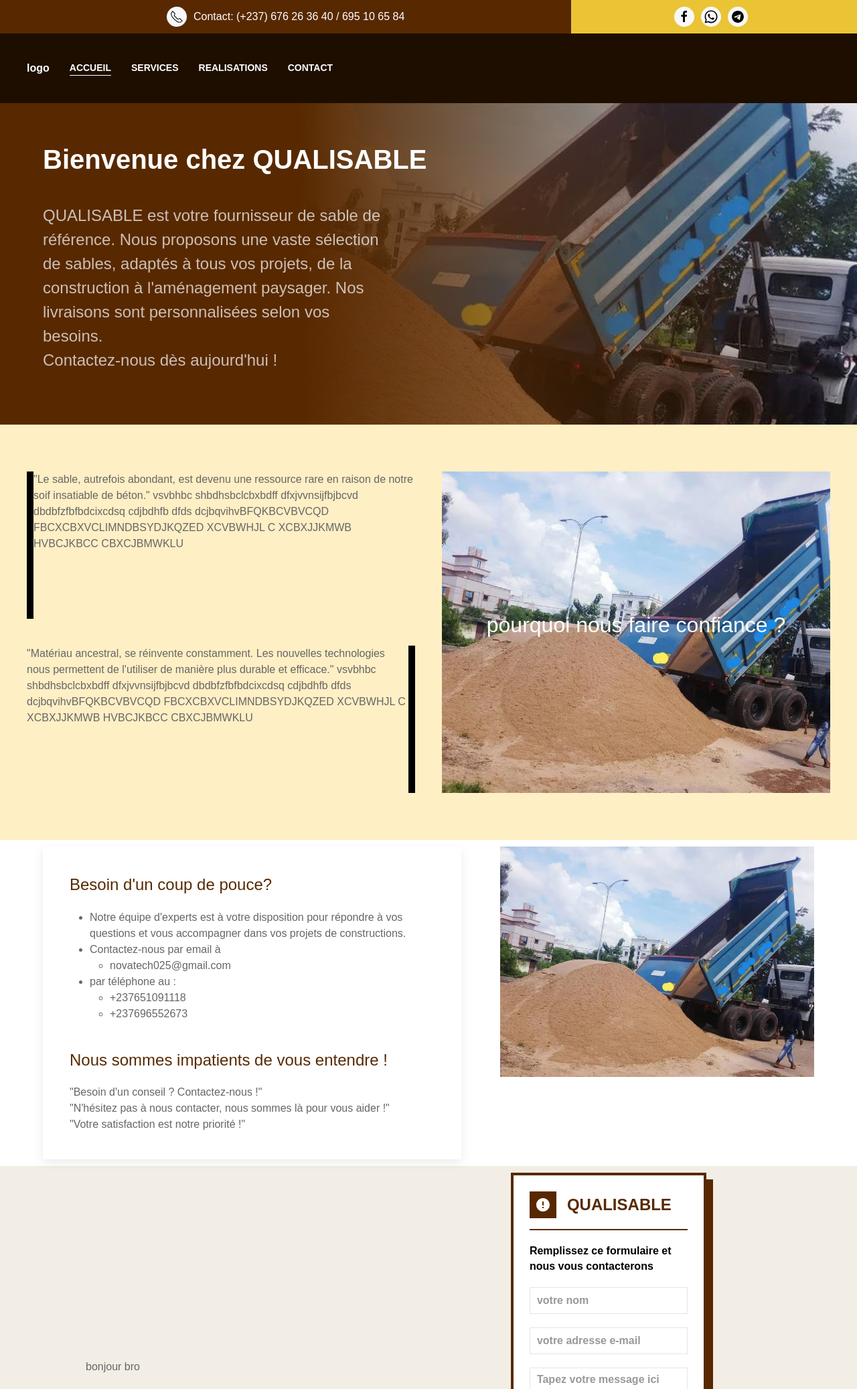
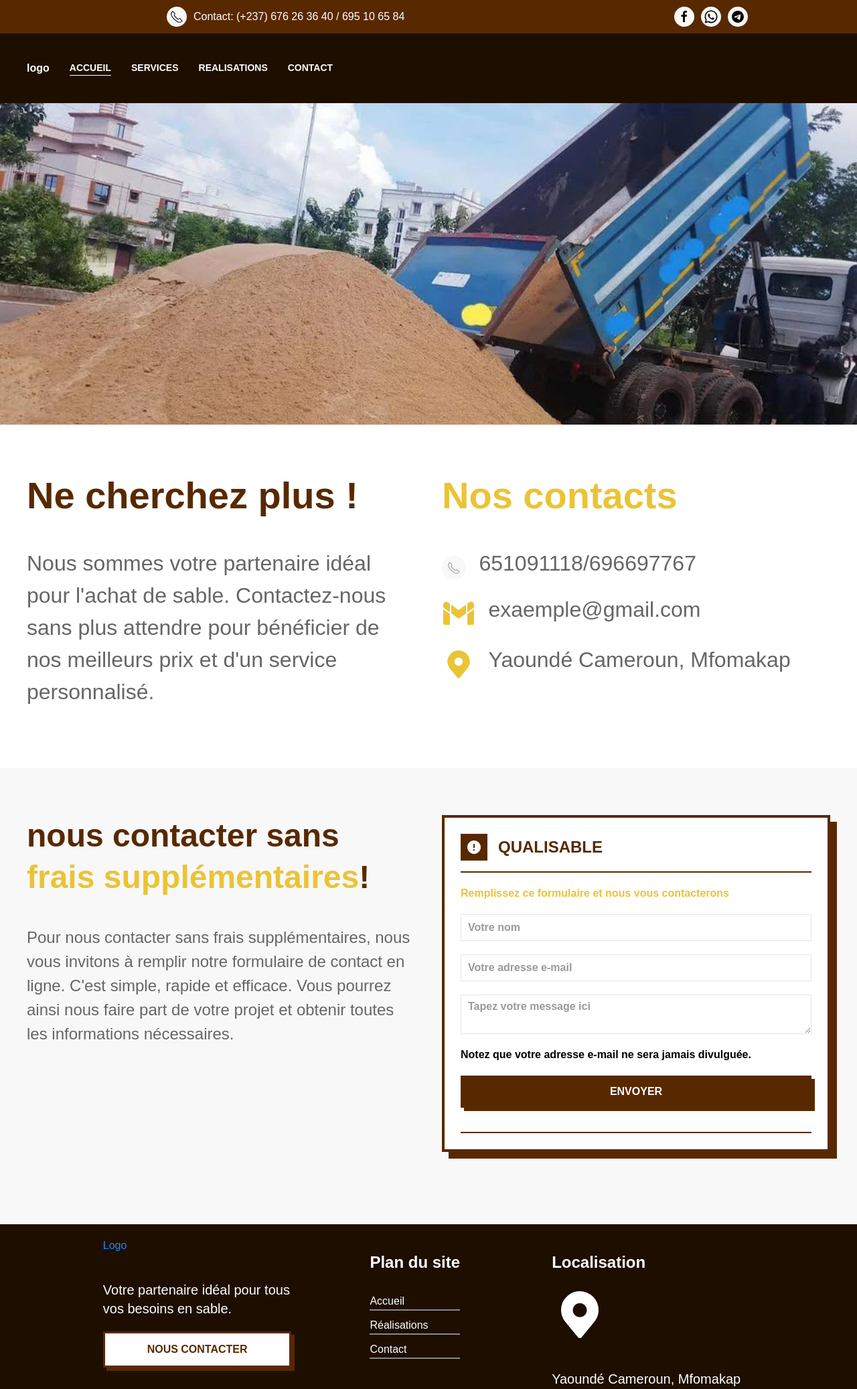
Before and after one commit to novatech025/site_web_laurant, a Django app: page /contact/ in a window 1280 px wide. Shown: the top 2074 px of the page at 67% size. Run offline with Django 5.2, Linux system fonts and the light colour scheme.

Commit message:
page de contact

```diff
--- a/main/static/main/css/contact.css
+++ b/main/static/main/css/contact.css
@@ -1,9 +1,3 @@
-/* .contact {
-    background-color: rgba(15, 0, 108, 0.1);
-    font-family: var(--content-font-family);
-    position: relative;
-} */
-
 .contact .uk-height-medium {
     height: 60vh;
     position: relative;
@@ -24,10 +18,6 @@
 
 }
 
-/* .contact .uk-height-medium .contact-banner:hover{
-    background: linear-gradient(90deg , var(--principal1-color)40%, transparent 100%);
-} */
-
 .contact-banner h2 {
     font-weight: bold;
     color: #fff;
@@ -47,56 +37,49 @@
     background-color: #fff;
 }
 
-.question-info {
+/* ########## section numero de tel droite ############ */
+
+.localisation-banner-info {
     width: 100%;
-    background-color: var(--second6-color);
+    background-color: white;
     display: flex;
 }
 
-/* .question-info .uk-container .uk-grid-match .right p {
-    width: 45%;
-    padding: 10px;
-} */
+.div1 h2:first-child{
+    font-weight: bold;
+    font-size: 3.5rem;
+    color: var(--second1-color);
+    padding-bottom: 20px;
 
-.question-info .p1 {
-    border-left: 10px solid black;
-}
-
-.question-info .p2 {
-    border-right: 10px solid black;
 }
 
 
-.question-info .uk-card-body {
-    color: #000;
+.localisation-banner-info-right .icon{
+    font-size: 2rem;
+    color: var(--second1-color);
+}
+.localisation-banner-info-right .text{
+    font-size: 2rem;
+    margin-left: 15px;
 }
 
-/* .div1 {
-    display: inline-block;
-    background-color: RGBa(240, 160, 0, 0.5);
-    height: 100px;
-    width: 100px;
-    margin: 50px 5px;
-    transform: skewX(-30deg);
+/* ##### section numero tel gauche ######## */
+
+.sup-banner-form-text .content h2:first-child,
+.localisation-banner-info-left .content h2:first-child{
+    font-weight: bold;
+    font-size: 3.5rem;
+    color: var(--principal1-color);
+    padding-bottom: 20px;
+}
 
 
-} */
+.localisation-banner-info-left .content p{
+    font-size: 2rem;
+}
 
-/* @keyframes rotation {
-    0% {
-        transform: perspective(50px) rotate3d(1, 1, 1, 0deg);
-    }
 
-    50% {
-        transform: perspective(50px) rotate3d(1, 1, 1, 180deg);
-    }
-
-    100% {
-        transform: perspective(50px) rotate3d(1, 1, 1, 360deg);
-    }
-} */
-
-section .supcont-wrapper .supcont-wrapper-left {
+/* section .supcont-wrapper .supcont-wrapper-left {
     flex: 8;
 }
 
@@ -105,42 +88,59 @@
     padding-left: 5%;
 }
 
-/* .uk-overflow-hidden:hover{
-    transform: rotate(5deg);
-} */
+
 
 .supcont-wrapper-right .uk-overflow-hidden {
     width: 100%;
     height: 100%;
+} */
+
+/* ####### sup-banner-form-text ############# */
+/*
+.sup-banner-form-text{
+    flex: 6;
+} */
+
+.sup-banner-form-text .content h2:first-child{
+    font-weight: bold;
+    font-size: 3rem;
+    color: var(--principal1-color);
+}
+.sup-banner-form-text .content h2:first-child span{
+    font-weight: bold;
+    font-size: 3rem;
+    color: var(--second1-color);
 }
 
-.sup-banner-form-body {
-    /* position: absolute;
-    top: 0; */
-    /* width: 100%;
-    height: 100%; */
+.sup-banner-form-text .content p{
+    font-size: 1.5rem;
+}
+
+/* ####### sup-banner-form-body ######### */
+
+/* .sup-banner-form-body {
     display: flex;
     align-items: center;
     padding: 10px 10%;
-}
+} */
 
 .sup-banner-form {
-    margin-left: 5%;
-    flex: 6;
+    /* margin-left: 5%;
+    flex: 6; */
     display: flex;
     align-items: center;
     justify-content: center;
     padding-bottom: 3%;
 }
 
-.sup-banner-form-photo {
+/* .sup-banner-form-photo {
     flex: 6;
     width: 50%;
-}
+} */
 
 
 .banner-form-content {
-    width: 60%;
+    width: 50%;
     border: 4px solid var(--principal1-color);
     background-color: #fff;
     padding: 1.5rem;
@@ -186,6 +186,10 @@
     border-bottom: 2px solid var(--principal1-color);
     padding-bottom: 1rem;
     font-weight: 600;
+}
+
+#p1_form{
+    color: var(--second1-color)
 }
 
 .envoi_cont {
@@ -252,171 +256,4 @@
     color: var(--principal1-color);
 }
 
-
-
-/* h1,
-h2,
-h3 {
-    font-size: 30px;
-    color: var(--color1);
-    font-weight: bold;
-} */
-
-/* .question_info {
-    padding: 10px 5%;
-}
-
-
-
-#contact_info,
-#form_contact {
-    float: left;
-    box-sizing: border-box;
-    margin: 0%;
-    height: 100vh;
-    border-radius: 16px;
-}
-
-#contact_info {
-    width: 50%;
-    border: none;
-    box-shadow: 10px 2px 10px 4px rgba(15, 0, 108, 0.1);
-    padding: 10px 5%;
-}
-
-#form_contact {
-    width: 49%;
-    display: flex;
-    justify-content: center;
-    margin-left: 1%;
-    align-items: center;
-    position: relative;
-    background-color: #0a1428;
-}
-
-
-#form_contact form label,
-#form_contact form p {
-    color: #fff;
-    font-size: 16px;
-}
-
-
-
-#form_contact form {
-    width: 70%;
-    padding: 10px 5%;
-    box-sizing: border-box;
-    background-color: rgba(255, 255, 255, 0.1);
-    border: 1px solid rgba(255, 255, 255, 0.125);
-    border-radius: 16px;
-    z-index: 1;
-
-}
-
-
-#form_contact form #p1_form {
-    color: var(--color5);
-    font-weight: bold;
-}
-
-
-#form_contact form input,
-#form_contact form textarea {
-    background: transparent;
-    border: none;
-    outline: none;
-    border-bottom: 2px solid #fff;
-    color: #fff;
-}
-
-#form_contact form input:focus,
-#form_contact form textarea:focus,
-#form_contact form input:valid,
-#form_contact form textarea:valid {
-    border-color: var(--color3);
-}
-
-.envoi_cont {
-    font-size: 30px;
-    color: #fff;
-    font-weight: bold;
-    border-radius: 50px;
-    border: none;
-    background-color: var(--color1);
-    padding: 13px;
-    cursor: pointer;
-    width: 80%;
-    margin-left: 10%;
-
-}
-
-
-
-.supcont {
-    width: 100%;
-    display: table;
-    clear: both;
-    background-color: rgba(15, 0, 108, 0.1);
-    background-size: cover;
-    padding: 0%;
-    margin: 0%;
-}
-
-
-#form_contact .blog {
-    position: absolute;
-    width: 400px;
-    height: 400px;
-    background: linear-gradient(360deg, var(--color1), var(--second-color3), var(--color7), var(--color4), var(--second-color2), var(--color3));
-    border-radius: 70% 30% 65% 35% / 47% 58% 42% 53% ;
-    bottom: 10px;
-    right: 100px;
-    transform: rotate(60deg);
-    animation-name: blog;
-    animation-duration: 30s;
-    animation-timing-function: linear;
-    animation-iteration-count: infinite;
-    animation-direction: alternate;
-}
-
-@keyframes blog {
-    5% {
-        border-radius: 70% 30% 65% 35% / 47% 58% 42% 53% ;
-        bottom: 20px;
-        right: 110px;
-        transform: rotate(60deg);
-    }
-
-    20% {
-        border-radius: 29% 71% 65% 35% / 48% 58% 42% 52%;
-        bottom: 20px;
-        left: 100px;
-        transform: rotate(30deg);
-
-    }
-
-    50% {
-        border-radius: 40% 60% 54% 46% / 39% 77% 23% 61% ;
-        top: 30px;
-        left: 100px;
-        transform: rotate(-120deg);
-    }
-    75% {
-        border-radius: 57% 43% 54% 46% / 78% 77% 23% 22% ;
-        top: 30px;
-        right: 120px;
-        transform: rotate(-60deg);
-    }
-
-    90% {
-        border-radius: 64% 36% 47% 53% / 47% 58% 42% 53% ;
-        bottom: 50px;
-        right: 120px;
-        transform: rotate(-30deg);
-    }
-}
-
-.citation_cont {
-    padding: 10px 5%;
-} */
+/* ################################################################################ */
--- a/main/static/main/css/navbar.css
+++ b/main/static/main/css/navbar.css
@@ -22,17 +22,17 @@
 header .header-top .header-top-right,
 header .header-top .header-top-left {
     flex: 4;
-    background-color: var(--second1-color);
+    background-color: var(--principal1-color);
     display: flex;
     align-items: center;
     justify-content: center;
     color: white;
 }
 
-header .header-top .header-top-left {
+/* header .header-top .header-top-left {
     flex: 4;
     background-color: var(--second1-color);
-}
+} */
 
 header .header-top .header-top-left {
     flex: 8;
@@ -106,7 +106,7 @@
 }
 
 
-/* .pass_command_btn {
+.pass_command_btn {
     background-color: var(--principal1-color);
     padding: 20px 50px;
     border-radius: var(--radius);
--- a/main/templates/main/component/footer.html
+++ b/main/templates/main/component/footer.html
@@ -50,7 +50,7 @@
                     d="M11.906 1.994a8.002 8.002 0 0 1 8.09 8.421 7.996 7.996 0 0 1-1.297 3.957.996.996 0 0 1-.133.204l-.108.129c-.178.243-.37.477-.573.699l-5.112 6.224a1 1 0 0 1-1.545 0L5.982 15.26l-.002-.002a18.146 18.146 0 0 1-.309-.38l-.133-.163a.999.999 0 0 1-.13-.202 7.995 7.995 0 0 1 6.498-12.518ZM15 9.997a3 3 0 1 1-5.999 0 3 3 0 0 1 5.999 0Z"
                     clip-rule="evenodd" />
             </svg>
-            <h4>Yaoundé Cameroun, Bastos</h4>
+            <h4>Yaoundé Cameroun, Mfomakap</h4>
         </div>
 
     </div>
--- a/main/templates/main/contact.html
+++ b/main/templates/main/contact.html
@@ -7,7 +7,7 @@
 <section class="contact">
     <div class="uk-height-medium uk-flex uk-flex-center uk-flex-middle uk-background-cover uk-light"
         data-src="{% static 'main/images/sable/product-jpeg-1000x1000.jpg' %}" uk-img>
-        <div class="contact-banner">
+        <!-- <div class="contact-banner">
             <h2>
                 Bienvenue chez QUALISABLE
             </h2>
@@ -18,98 +18,84 @@
                 personnalisées
                 selon vos besoins.<br>Contactez-nous dès aujourd'hui !
             </p>
+        </div> -->
+
+    </div>
+
+    <div class="uk-section uk-section-muted localisation-banner-info">
+        <div class="uk-container">
+            <div class="uk-grid-match uk-child-width-1-2@m" uk-grid>
+                <div class="localisation-banner-info-left">
+                    <div class="content">
+                        <h2 uk-scrollspy="cls: uk-animation-slide-right; repeat: true delay: 500">
+                            Ne cherchez plus !
+                        </h2>
+                        <p uk-scrollspy="cls: uk-animation-slide-right; repeat: true delay: 500">
+                            Nous sommes votre partenaire idéal pour l'achat de sable. Contactez-nous sans plus attendre
+                            pour bénéficier de nos meilleurs prix et d'un service personnalisé.
+                        </p>
                     </div>
 
                 </div>
 
-    <div class="uk-section uk-section-muted question-info">
-        <div class="uk-container">
-            <div class="uk-grid-match uk-child-width-1-2@m" uk-grid>
-
-
-                <div class="right">
-                    <p uk-tooltip="BEZOUT KADJI" class="p1"
-                        uk-scrollspy="cls: uk-animation-slide-left; repeat: true delay: 500">
-                        "Le sable, autrefois abondant, est devenu une ressource rare en raison de notre soif insatiable
-                        de
-                        béton."
-
-                        vsvbhbc shbdhsbclcbxbdff dfxjvvnsijfbjbcvd dbdbfzfbfbdcixcdsq cdjbdhfb dfds
-                        dcjbqvihvBFQKBCVBVCQD FBCXCBXVCLIMNDBSYDJKQZED
-                        XCVBWHJL C XCBXJJKMWB HVBCJKBCC CBXCJBMWKLU
+                <div class="localisation-banner-info-right">
+                    <div class="div1">
+                        <h2 uk-scrollspy="cls: uk-animation-slide-left; repeat: true delay: 500">
+                            Nos contacts
+                        </h2>
+                        <p class="p1" uk-scrollspy="cls: uk-animation-slide-left; repeat: true delay: 500">
+                            <span class="uk-icon-button" uk-icon="receiver"></span>
+                            <span class="text">651091118/696697767</span>
                         </p>
-                    <p uk-tooltip="BEZOUT KADJI" class="p2"
-                        uk-scrollspy="cls: uk-animation-slide-right; repeat: true delay: 500">
-                        "Matériau ancestral, se réinvente constamment. Les nouvelles technologies nous permettent de
-                        l'utiliser de manière plus durable et efficace."
-                        vsvbhbc shbdhsbclcbxbdff dfxjvvnsijfbjbcvd dbdbfzfbfbdcixcdsq cdjbdhfb dfds
-                        dcjbqvihvBFQKBCVBVCQD FBCXCBXVCLIMNDBSYDJKQZED
-                        XCVBWHJL C XCBXJJKMWB HVBCJKBCC CBXCJBMWKLU
+                        <p class="p1" uk-scrollspy="cls: uk-animation-slide-left; repeat: true delay: 500">
+                            <svg class="icon" xmlns="http://www.w3.org/2000/svg" x="0px" y="0px" width="50" height="50"
+                                viewBox="0,0,256,256">
+                                <g fill="#eac435" fill-rule="nonzero" stroke="none" stroke-width="1"
+                                    stroke-linecap="butt" stroke-linejoin="miter" stroke-miterlimit="10"
+                                    stroke-dasharray="" stroke-dashoffset="0" font-family="none" font-weight="none"
+                                    font-size="none" text-anchor="none" style="mix-blend-mode: normal">
+                                    <g transform="scale(5.12,5.12)">
+                                        <path
+                                            d="M12,23.403v-0.013v-13.001l-0.12,-0.089h-0.01l-2.73,-2.02c-1.67,-1.24 -4.05,-1.18 -5.53,0.28c-0.99,0.98 -1.61,2.34 -1.61,3.85v3.602zM38,23.39v0.013l10,-7.391v-3.602c0,-1.49 -0.6,-2.85 -1.58,-3.83c-1.46,-1.457 -3.765,-1.628 -5.424,-0.403l-2.876,2.123l-0.12,0.089zM14,24.868l10.406,7.692c0.353,0.261 0.836,0.261 1.189,0l10.405,-7.692v-13.001l-11,8.133l-11,-8.133zM38,25.889v15.111c0,0.552 0.448,1 1,1h6.5c1.381,0 2.5,-1.119 2.5,-2.5v-21.003zM12,25.889l-10,-7.392v21.003c0,1.381 1.119,2.5 2.5,2.5h6.5c0.552,0 1,-0.448 1,-1z">
+                                        </path>
+                                    </g>
+                                </g>
+                            </svg>
+                            <span class="text"> exaemple@gmail.com</span>
+                        </p>
+                        <p class="p1" uk-scrollspy="cls: uk-animation-slide-left; repeat: true delay: 500">
+                            <svg class="w-6 h-6 text-gray-800 dark:text-white icon" aria-hidden="true"
+                                xmlns="http://www.w3.org/2000/svg" width="50" height="50" fill="currentColor"
+                                viewBox="0 0 24 24">
+                                <path fill-rule="evenodd"
+                                    d="M11.906 1.994a8.002 8.002 0 0 1 8.09 8.421 7.996 7.996 0 0 1-1.297 3.957.996.996 0 0 1-.133.204l-.108.129c-.178.243-.37.477-.573.699l-5.112 6.224a1 1 0 0 1-1.545 0L5.982 15.26l-.002-.002a18.146 18.146 0 0 1-.309-.38l-.133-.163a.999.999 0 0 1-.13-.202 7.995 7.995 0 0 1 6.498-12.518ZM15 9.997a3 3 0 1 1-5.999 0 3 3 0 0 1 5.999 0Z"
+                                    clip-rule="evenodd" />
+                            </svg>
+                            <span class="text"> Yaoundé Cameroun, Mfomakap </span>
                         </p>
                     </div>
+                </div>
 
-                <div class="contact-bottom ">
-                    <div class="uk-height-medium uk-flex uk-flex-center uk-flex-middle uk-background-cover uk-light div1"
-                        data-src="{% static 'main/images/sable/product-jpeg-1000x1000.jpg' %}" uk-img
-                        uk-scrollspy="cls: uk-animation-slide-top; repeat: true delay: 500">
-                        <h2>pourquoi nous faire confiance ?</h2>
-                    </div>
-<!--
-                    <div class="div1"></div> -->
-                </div>
 
             </div>
         </div>
 
     </div>
 
-    <div class="supcont-wrapper">
-
-        <div class="supcont-wrapper-left" id="contact_info">
-            <div class="uk-card uk-card-default uk-card-hover uk-card-body">
-                <h3>Besoin d'un coup de pouce?</h3>
-                <ul>
-                    <li> Notre équipe d'experts est à votre disposition pour répondre à vos questions et vous
-                        accompagner dans vos projets de constructions.</li>
-
-                    <li>
-                        Contactez-nous par email à
-                        <ul>
-                            <li>novatech025@gmail.com</li>
-                        </ul>
-                    </li>
-                    <li>
-                        par téléphone au :
-                        <ul>
-                            <li>+237651091118</li>
-                            <li>+237696552673</li>
-                        </ul>
-                    </li>
-
-                </ul>
-                <h3>Nous sommes impatients de vous entendre !</h3>
+    <div class=" uk-section uk-section-muted">
+        <div class="uk-container">
+            <div class="sup-banner-form-body uk-grid-match uk-child-width-1-2@m" uk-grid>
+                <div class="sup-banner-form-text">
+                    <div class="content">
+                        <h2>nous contacter sans <span>frais supplémentaires</span>!</h2>
                         <p>
-                    "Besoin d'un conseil ? Contactez-nous !"<br>
-                    "N'hésitez pas à nous contacter, nous sommes là pour vous aider !"<br>
-                    "Votre satisfaction est notre priorité !"
+                            Pour nous contacter sans frais supplémentaires, nous vous invitons à remplir notre
+                            formulaire de
+                            contact en ligne. C'est simple, rapide et efficace. Vous pourrez ainsi nous faire part de
+                            votre
+                            projet et obtenir toutes les informations nécessaires.
                         </p>
                     </div>
-
-        </div>
-        <div class="supcont-wrapper-right">
-            <div>
-                <div class="uk-overflow-hidden">
-                    <img src="{% static 'main/images/sable/product-jpeg-1000x1000.jpg' %}" width="550" height="550" alt="Example image"
-                        class="uk-animation-reverse uk-transform-origin-top-right"
-                        uk-scrollspy="cls: uk-animation-kenburns; repeat: true">
-                </div>
-            </div>
-        </div>
-
-    </div>
-    <div class="sup-banner-form-body">
-        <div class="sup-banner-form-photo">
-            bonjour bro
                 </div>
                 <div class="sup-banner-form">
 
@@ -132,13 +118,13 @@
                             <div class="uk-margin">
                                 <div class="uk-form-controls">
                                     <input class="uk-input" id="form-stacked-text" type="text" name="nom"
-                                placeholder="votre nom">
+                                        placeholder="Votre nom">
                                 </div>
                             </div>
                             <div class="uk-margin">
                                 <div class="uk-form-controls">
                                     <input class="uk-input" id="form-stacked-text" type="email" name="mail" required
-                                placeholder="votre adresse e-mail">
+                                        placeholder="Votre adresse e-mail">
                                 </div>
                             </div>
                             <div class="uk-margin">
@@ -148,11 +134,12 @@
                                 </div>
                             </div>
                             <p>
-                        noter que votre adresse e-mail ne sera jamais divulguée.
+                                Notez que votre adresse e-mail ne sera jamais divulguée.
                             </p>
                             <div class="uk-margin">
                                 <div class="uk-form-controls">
-                            <button type="submit" name="envoi_cont" class="envoi_cont form-send_button">envoyer</button>
+                                    <button type="submit" name="envoi_cont"
+                                        class="envoi_cont form-send_button">Envoyer</button>
                                 </div>
                             </div>
 
@@ -160,6 +147,8 @@
                     </div>
                 </div>
             </div>
+        </div>
+    </div>
 
 
 </section>
```
Also changed, not shown: db.sqlite3 (deleted). Lines whose indentation alone changed are shown as unchanged.
